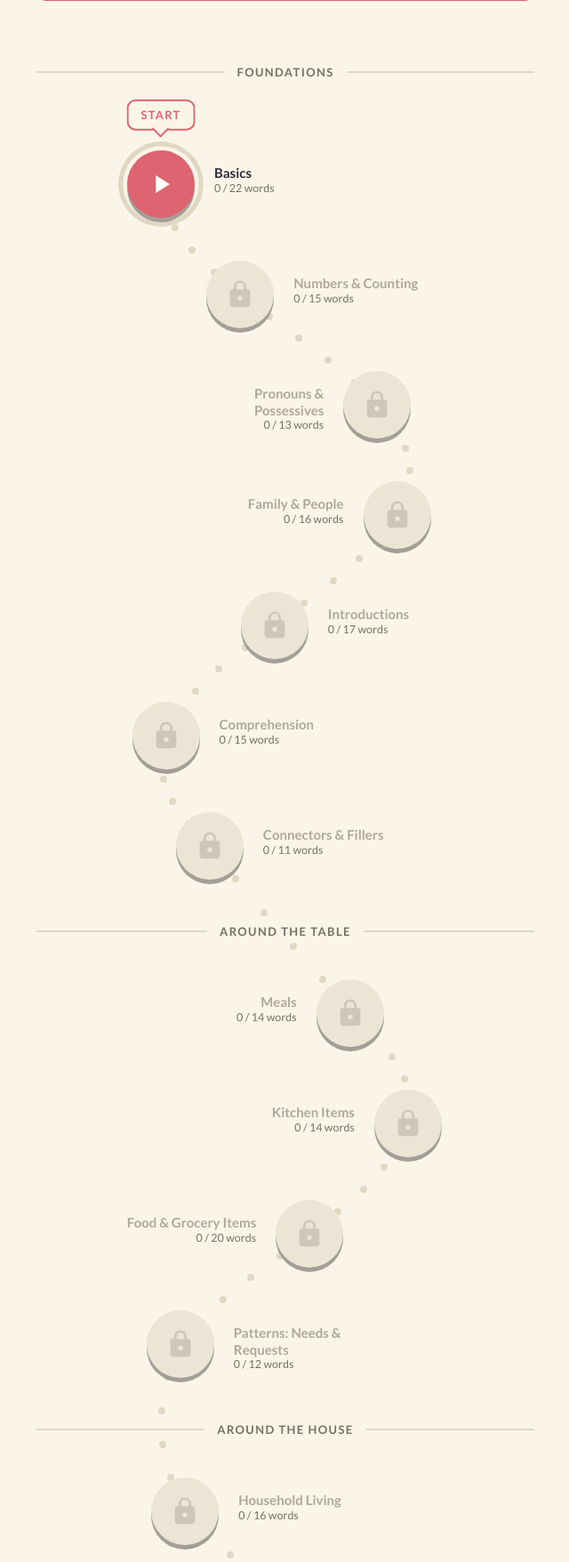
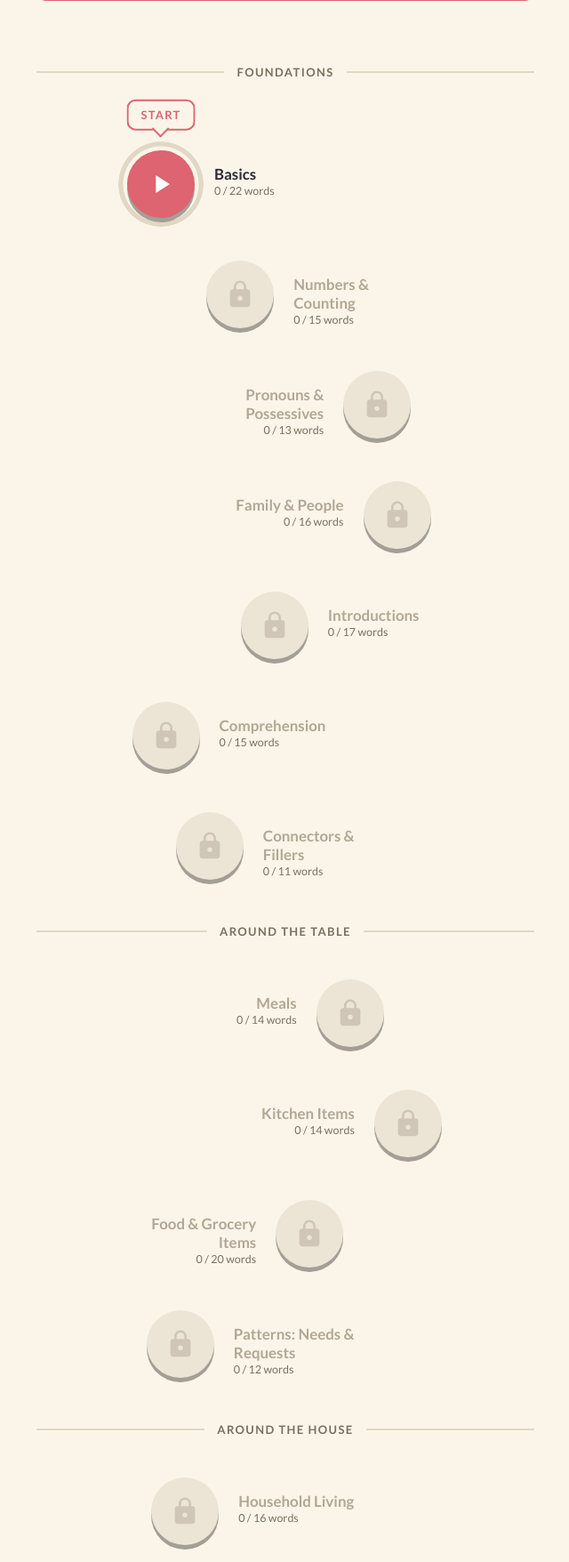
Before and after one commit to rharmes/sano, a PHP site: page / in a window 1280 px wide. Shown: the part 240-1996 px from the top of the page at 89% size, without its empty margins (319-959 px from the left). Run offline with PHP 8.4, Linux system fonts and the light colour scheme.

Commit message:
Drop the between-node path dots; nudge lesson titles up a hair.
Dots competed for attention with the nodes themselves. Lesson titles
read a touch larger with one extra pixel of breathing room above the
word count.

Co-Authored-By: Claude Opus 4.7 <noreply@anthropic.com>

```diff
--- a/css/sano.css
+++ b/css/sano.css
@@ -880,7 +880,6 @@ table#vocab tbody td:nth-child(3) {
 	border: 0;
 	padding: 0;
 	background: var(--border-color);
-	/* Solid shadow: a translucent one lets path dots show through. */
 	box-shadow: 0 5px 0 color-mix(in srgb, rgb(0, 0, 0) 35%, var(--background-color));
 }
 .path-node .icon {
@@ -901,7 +900,6 @@ table#vocab tbody td:nth-child(3) {
 .path-node.current:hover {
 	filter: brightness(1.12);
 }
-/* Solid colors rather than opacity, so path dots can't show through. */
 .path-node.locked {
 	cursor: default;
 	background: color-mix(in srgb, var(--border-color) 55%, var(--background-color));
@@ -917,13 +915,14 @@ table#vocab tbody td:nth-child(3) {
 .path-label {
 	position: absolute;
 	z-index: 1;
-	font-size: 1.5rem;
+	font-size: 1.6875rem;
 	font-weight: 700;
 	line-height: 1.25;
 	color: var(--text-color-richer);
 }
 .path-label small {
 	display: block;
+	margin-top: 1px;
 	font-size: 1.25rem;
 	font-weight: 400;
 	color: var(--text-color-soft);
@@ -933,16 +932,6 @@ table#vocab tbody td:nth-child(3) {
 }
 .path-label.left {
 	text-align: right;
-}
-.path-dot {
-	position: absolute;
-	width: 8px;
-	height: 8px;
-	border-radius: 50%;
-	background: var(--border-color);
-}
-.path-dot.done {
-	background: var(--path-complete-color);
 }
 /* Due-review badge shaped like a pennant flying off the node. */
 .path-badge {
@@ -1024,7 +1013,6 @@ table#vocab tbody td:nth-child(3) {
 #path.reveal .path-node,
 #path.reveal .path-ring,
 #path.reveal .path-label,
-#path.reveal .path-dot,
 #path.reveal .path-section {
 	animation: path-reveal 0.3s ease-out backwards;
 }
@@ -1062,7 +1050,7 @@ table#vocab tbody td:nth-child(3) {
 		font-size: 2.8rem;
 	}
 	.path-label {
-		font-size: 1.3rem;
+		font-size: 1.4375rem;
 	}
 	.path-label small {
 		font-size: 1.1rem;
--- a/index.html
+++ b/index.html
@@ -15,7 +15,7 @@
 		<link rel="stylesheet" href="css/fonts.css?v=370d668b" />
 		<link rel="stylesheet" href="css/normalize.css?v=144638bb" />
 		<link rel="stylesheet" href="css/barebones.css?v=406ae0d7" />
-		<link rel="stylesheet" href="css/sano.css?v=194333b9" />
+		<link rel="stylesheet" href="css/sano.css?v=2a1e2405" />
 		<link rel="icon" href="favicon.svg?v=63f99c36" type="image/svg+xml" />
 		<link rel="apple-touch-icon" href="apple-touch-icon.png?v=a56fcd89" />
 		<link rel="manifest" href="manifest.json?v=1eaf39bb" />
@@ -29,7 +29,7 @@
 		<script src="js/data.js?v=a55841c5"></script>
 		<script src="js/sync.js?v=5e94a928"></script>
 		<script src="js/push.js?v=41740c97"></script>
-		<script src="js/sano.js?v=de02e63a"></script>
+		<script src="js/sano.js?v=3beaf801"></script>
 	</head>
 	<body>
 		<svg width="0" height="0" style="position: absolute" aria-hidden="true">
--- a/js/sano.js
+++ b/js/sano.js
@@ -422,18 +422,6 @@ function renderPath() {
 		y += step;
 	});
 
-	// Dots sample the continuous sine between nodes, so the trail curves with the road.
-	for (let i = 1; i < centers.length; i++) {
-		const from = centers[i - 1];
-		const to = centers[i];
-		for (const t of [0.2, 0.4, 0.6, 0.8]) {
-			const dot = document.createElement('div');
-			dot.className = 'path-dot' + (from.complete ? ' done' : '');
-			dot.style.left = xAt(i - 1 + t) - 4 + 'px';
-			dot.style.top = from.y + (to.y - from.y) * t - 4 + 'px';
-			wrap.appendChild(dot);
-		}
-	}
 	wrap.style.height = y + 30 + 'px';
 
 	// Stagger a top-to-bottom reveal, but only on the very first render:
```
